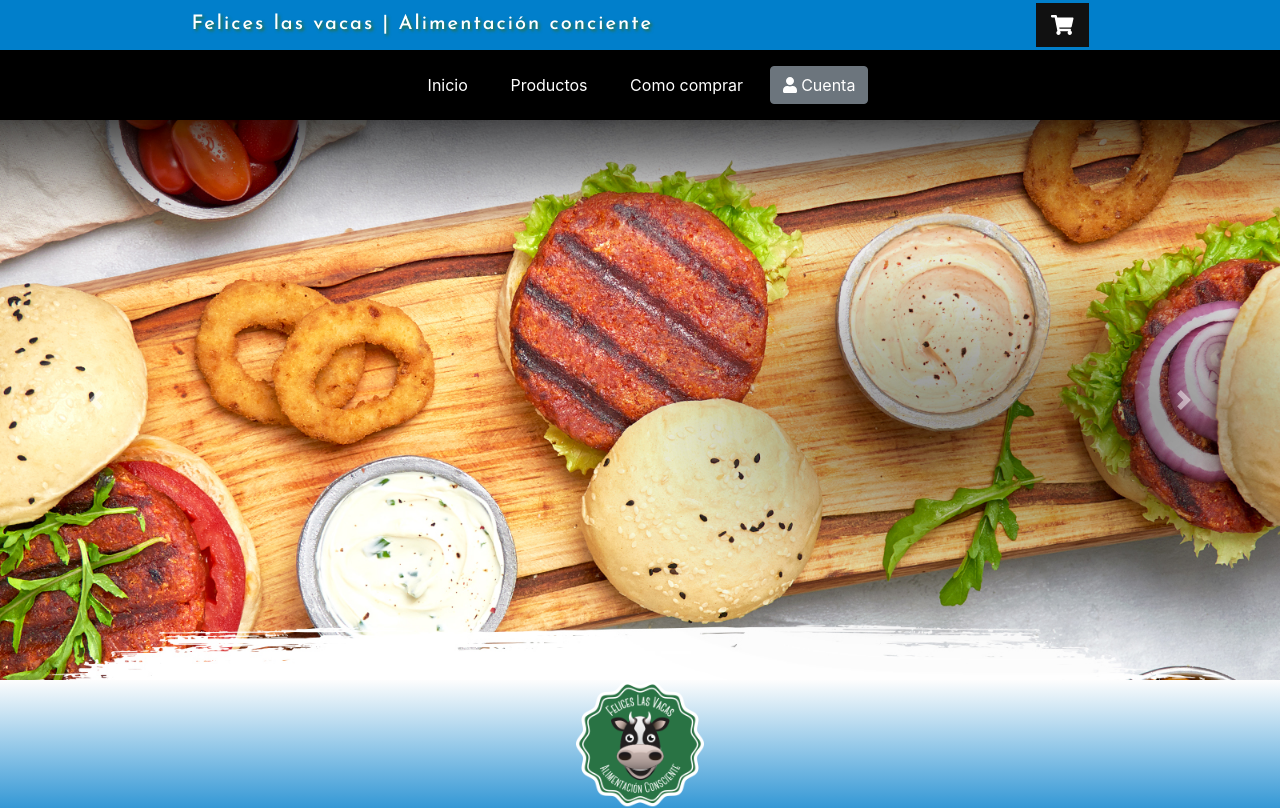
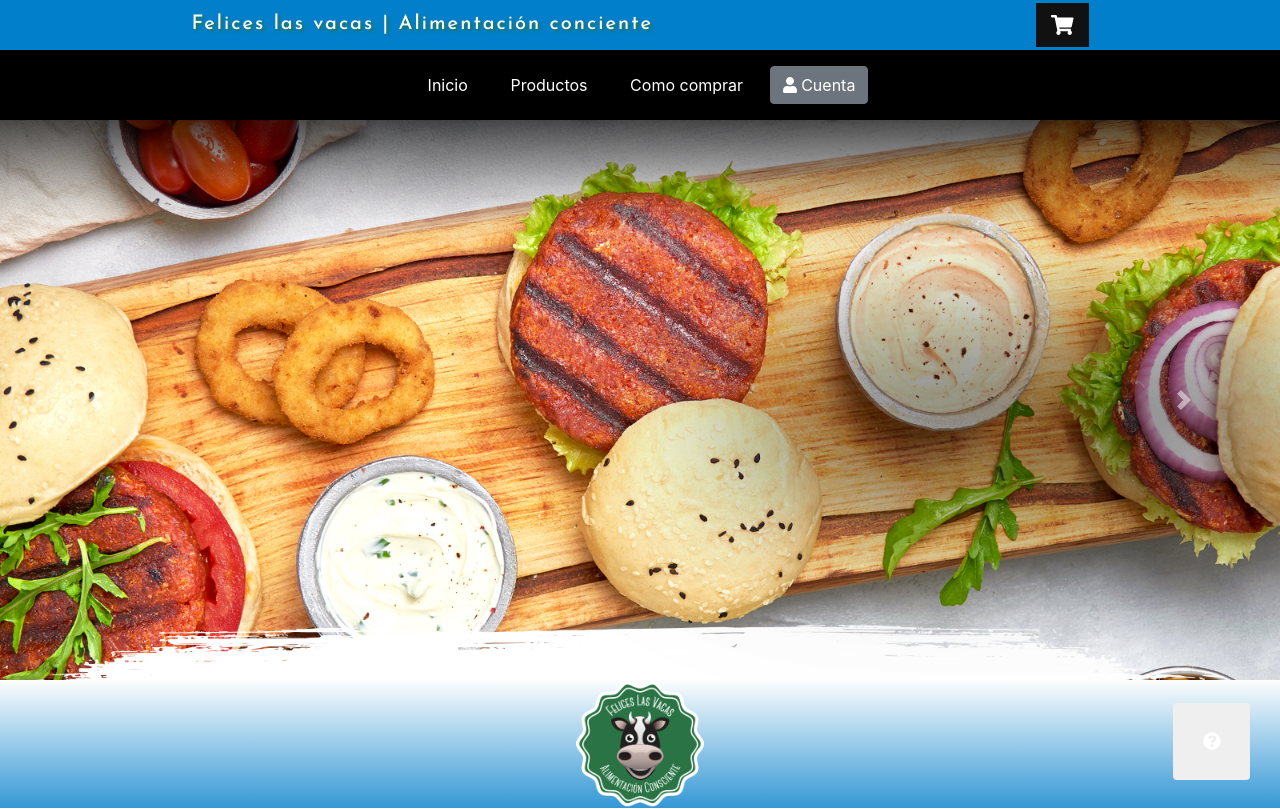
Before and after one commit to IvanEmanuelCamperchioli/FELICES-LAS-VACAS, a React (Create React App) app in the folder frontend/: page / in a window 1280 px wide. Shown: the top 809 px of the page. Built offline with nearby package versions, Linux system fonts and the light colour scheme; no server answers.

Commit message:
antes del primer pull del 28/09

```diff
--- a/frontend/package.json
+++ b/frontend/package.json
@@ -17,6 +17,7 @@
     "react-redux": "^7.2.1",
     "react-router-dom": "^5.2.0",
     "react-scripts": "3.4.3",
+    "react-scroll": "^1.8.1",
     "reactstrap": "^8.6.0",
     "redux": "^4.0.5",
     "redux-thunk": "^2.3.0",
--- a/frontend/src/components/ProductosDestacados.js
+++ b/frontend/src/components/ProductosDestacados.js
@@ -30,7 +30,6 @@ class ProductosDestacados extends React.Component{
             <>
             <div className="conteiner-card">
                 {this.state.firstThree.map(product => {
-                    console.log(product)
                     return (
                         <>
                             <div className="card">
--- a/frontend/src/pages/Home.js
+++ b/frontend/src/pages/Home.js
@@ -3,10 +3,10 @@ import Carrousel from '../components/Carrousel'
 import Destacado from '../components/Destacado'
 import Footer from '../components/Footer'
 import Header from '../components/Header'
-import Item from '../components/item'
+import { FontAwesomeIcon } from '@fortawesome/react-fontawesome'
+import { faQuestionCircle } from '@fortawesome/free-solid-svg-icons'
 
 class Home extends React.Component {
-
 
     render() {
 
@@ -14,6 +14,7 @@ class Home extends React.Component {
             <>
                 <Header />
                 <Carrousel />
+                <button className="questionCircle"><FontAwesomeIcon  icon={faQuestionCircle} /></button>
                 <Destacado />
                 <Footer />
             </>
--- a/frontend/src/pages/LogIn.js
+++ b/frontend/src/pages/LogIn.js
@@ -7,7 +7,7 @@ import GoogleLogin from 'react-google-login';
 
 
 import Swal from 'sweetalert2'
-import Footer from '../components/footer';
+import Footer from '../components/Footer';
 import { NavLink } from 'react-router-dom';
 
 
--- a/frontend/src/pages/signUp.js
+++ b/frontend/src/pages/signUp.js
@@ -5,7 +5,7 @@ import {connect} from 'react-redux'
 import userActions from '../redux/actions/usersActions'
 import Swal from 'sweetalert2'
 import GoogleLogin from 'react-google-login';
-import Footer from '../components/footer'
+import Footer from '../components/Footer'
 import LogIn from './LogIn'
 /* import'../styles/logs.css' */
 
--- a/frontend/src/styles/home.css
+++ b/frontend/src/styles/home.css
@@ -124,7 +124,7 @@
 .conteiner-card {
     display: flex;
     justify-content: space-around;
-    align-items: flex-end;
+    align-items: flex-start;
     margin: 3rem 0;
 }
 
@@ -174,3 +174,20 @@
     background-position: center;
     background-size: cover;
 }
+
+.questionCircle {
+    position: fixed;
+    bottom: 20px;
+    right: 30px;
+    z-index: 99;
+    font-size: 18px;
+    border: none;
+    outline: none;
+    color: white;
+    cursor: pointer;
+    padding: 15px;
+    border-radius: 4px;
+    transition: all 2s;
+    width: 6vw;
+    height: 6vw;
+}
```
Also changed, not shown: 1 other file (tests, documents, lock files or other folders).
